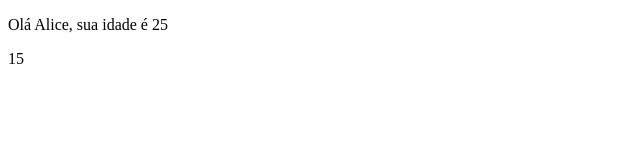
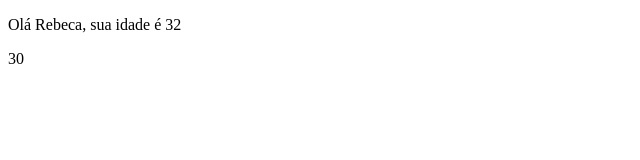
Before and after one commit to Guilherme-Ferreira-Tombini/vue-preject-initial, a Vue app: page / in a window 1280 px wide. Shown: the top 160 px of the page, without its empty margins (0-640 px from the left). Built offline with nearby package versions, Linux system fonts and the light colour scheme.

Commit message:
Trabalhando com componentes

```diff
--- a/src/App.vue
+++ b/src/App.vue
@@ -1,13 +1,10 @@
 <!-- SCRIPT -->
-<script setup>
-  let nome = 'Alice';
-  let idade = 25;
-  let numero1 = 10;
-  let numero2 = 5;
-</script>
+ <script setup>
+  //Importação dos componentes
+  import Exemplo01 from './componentes/Exemplo01Interpolacao.vue';
+ </script>
 
 <!-- HTML -->
  <template>
-  <p>{{'Olá '+nome+", sua idade é "+idade}}</p>
-  <p>{{ numero1+numero2 }}</p>
+    <Exemplo01/>
  </template>
--- /dev/null
+++ b/src/componentes/Exemplo01Interpolacao.vue
@@ -0,0 +1,13 @@
+<!-- SCRIPT -->
+<script setup>
+  let nome = 'Rebeca';
+  let idade = 32;
+  let numero1 = 20;
+  let numero2 = 10;
+</script>
+
+<!-- HTML -->
+ <template>
+  <p>{{'Olá '+nome+", sua idade é "+idade}}</p>
+  <p>{{ numero1+numero2 }}</p>
+ </template>
```
